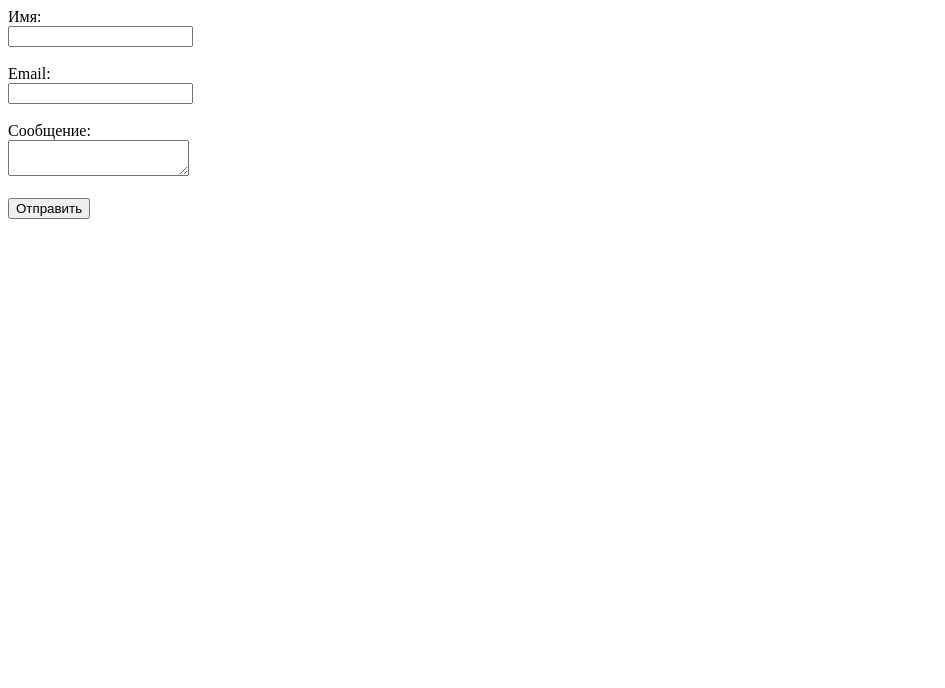
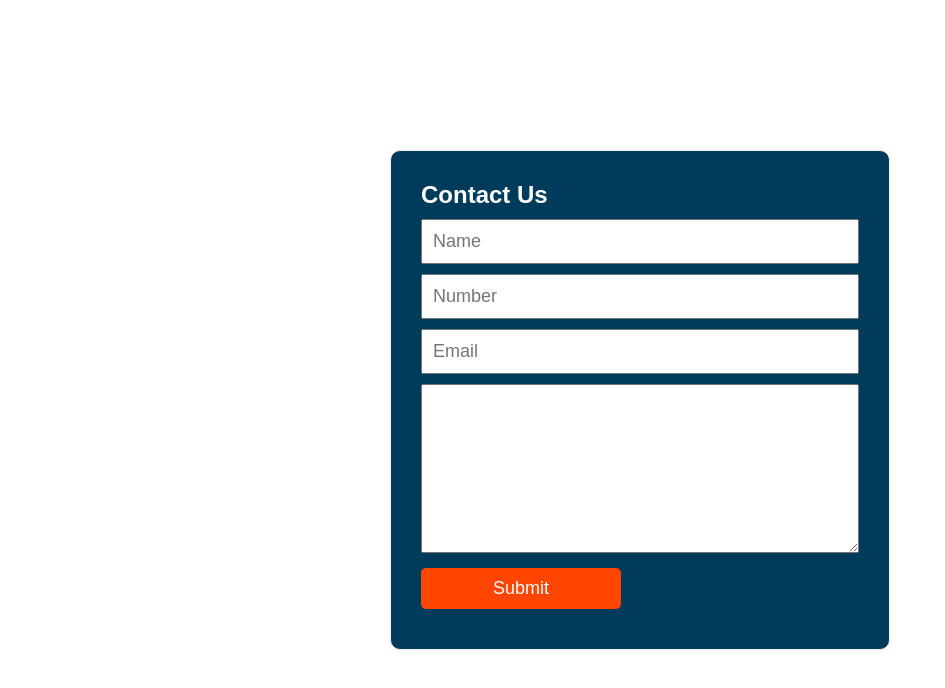
Before and after one commit to AleisterFly/ProjectRat, a plain HTML site: page index.html in a window 1280 px wide. Shown: the whole page, without its empty margins (0-945 px from the left). Drawn offline with Linux system fonts and the light colour scheme.

Commit message:
website update

```diff
--- a/index.html
+++ b/index.html
@@ -3,62 +3,24 @@
   <head>
     <meta charset="UTF-8" />
     <meta name="viewport" content="width=device-width, initial-scale=1.0" />
+    <link rel="stylesheet" href="styles.css" />
     <title>Document</title>
   </head>
   <body>
-    <form id="contactForm">
-      <label
-        >Имя:<br />
-        <input type="text" name="name" required /> </label
-      ><br /><br />
-
-      <label
-        >Email:<br />
-        <input type="email" name="email" required /> </label
-      ><br /><br />
-
-      <label
-        >Сообщение:<br />
-        <textarea name="message" required></textarea></label
-      ><br /><br />
-
-      <button type="submit">Отправить</button>
-      <div id="formStatus"></div>
-    </form>
-
-    <script>
-      const scriptURL =
-        "https://script.google.com/macros/s/AKfycbwND0Y3KNyvzyW2f8E4mAkOzrYa7o2fIhmrF_hFDHxZLstS6Wd-epdo1Tz1UzoMY9LvhA/exec";
-      const form = document.getElementById("contactForm");
-      const status = document.getElementById("formStatus");
-
-      form.addEventListener("submit", async (e) => {
-        e.preventDefault();
-        const formData = new FormData(form);
-        const jsonData = JSON.stringify(Object.fromEntries(formData.entries()));
-
-        try {
-          const response = await fetch(scriptURL, {
-            method: "POST",
-            body: jsonData,
-            headers: {
-              "Content-Type": "application/json",
-            },
-          });
-
-          const result = await response.json();
-
-          if (result.result === "success") {
-            status.textContent = "Форма успешно отправлена!";
-            form.reset();
-          } else {
-            status.textContent = "Ошибка при отправке данных.";
-          }
-        } catch (error) {
-          status.textContent = "Сервер не отвечает.";
-          console.error(error);
-        }
-      });
-    </script>
+    <div class="container">
+      <form
+        method="post"
+        action="https://script.google.com/macros/s/AKfycbwewWn1JCFDSQend3MmqCYJ3-3Cr2v08Sfyzb66ve9K12dse4S_u5hWoF6jQ9utgz9o/exec"
+        name="contact-form"
+      >
+        <h4>Contact Us</h4>
+        <input type="text" name="your-name" placeholder="Name" />
+        <input type="text" name="your-number" placeholder="Number" />
+        <input type="email" name="your-email" placeholder="Email" />
+        <textarea name="message" rows="7" placeholder="Your Message">
+        </textarea>
+        <input type="submit" value="Submit" id="submit" />
+      </form>
+    </div>
   </body>
 </html>
--- a/styles.css
+++ b/styles.css
@@ -1,51 +1,45 @@
+* {
+  box-sizing: border-box;
+  padding: 0;
+  margin: 0;
+  font-family: "poppins", sans-serif;
+  font-size: 18px;
+}
 body {
-  margin: 0;
-  font-family: "Segoe UI", Tahoma, Geneva, Verdana, sans-serif;
-  background-color: #000;
-  color: #fff; /* чтобы текст был читаем */
+  height: 100vh;
   display: flex;
-  flex-direction: column;
   align-items: center;
   justify-content: center;
-  min-height: 100vh;
 }
-
 .container {
-  background: white;
-  box-shadow: 0 4px 12px rgba(0, 0, 0, 0.1);
+  width: 500px;
+  padding: 30px;
+  border: 1px solid #eeeeee;
   border-radius: 10px;
-  padding: 2rem;
-  max-width: 700px;
-  width: 90%;
-  box-sizing: border-box;
+  background-color: #003b5b;
 }
-
-h1 {
-  text-align: center;
-  color: #2b2d42;
-  margin-bottom: 1.5rem;
+h4 {
+  margin-bottom: 10px;
+  font-size: 24px;
+  color: white;
 }
-
-iframe {
+input {
   width: 100%;
-  height: 700px;
+  padding: 10px;
+  margin-bottom: 10px;
+}
+textarea {
+  width: 100%;
+  padding: 10px;
+}
+#submit {
   border: none;
-  border-radius: 8px;
-  background: #f9f9f9;
+  background-color: orangered;
+  color: white;
+  width: 200px;
+  margin-top: 10px;
+  border-radius: 5px;
 }
-
-@media (max-width: 768px) {
-  iframe {
-    height: 600px;
-  }
+#submit:hover {
+  background-color: #333333;
 }
-
-@media (max-width: 480px) {
-  .container {
-    padding: 1rem;
-  }
-
-  iframe {
-    height: 500px;
-  }
-}
```
